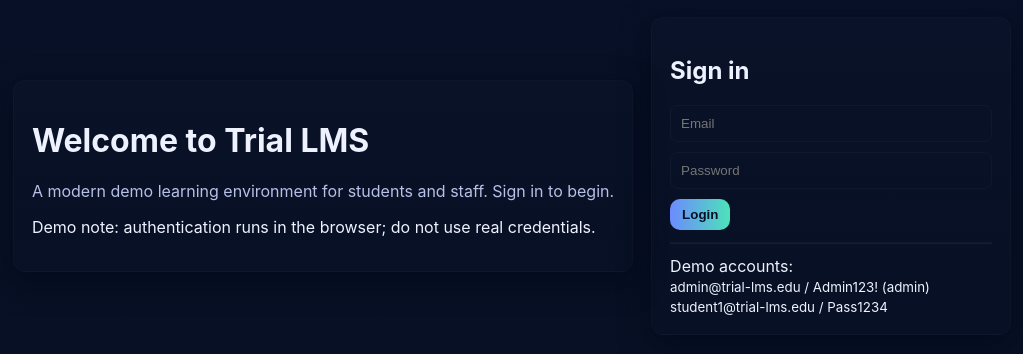
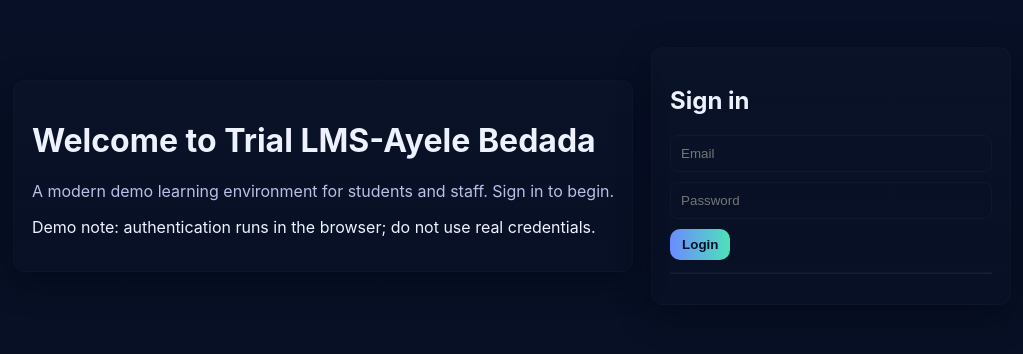
Before and after one commit to AyeleBedada/trial-LMS, a plain HTML site: page index.html in a window 1280 px wide. Shown: the part 144-498 px from the top of the page, without its empty margins (128-1151 px from the left). Drawn offline with Linux system fonts and the light colour scheme.

Commit message:
minor changes

```diff
--- a/index.html
+++ b/index.html
@@ -5,7 +5,7 @@
   <div class="welcome">
     <div class="container login-card">
       <div class="card welcome-hero">
-        <h1>Welcome to Trial LMS</h1>
+        <h1>Welcome to Trial LMS-Ayele Bedada</h1>
         <p class="lead">A modern demo learning environment for students and staff. Sign in to begin.</p>
         <p class="muted">Demo note: authentication runs in the browser; do not use real credentials.</p>
       </div>
@@ -18,7 +18,7 @@
           <div id="loginError" class="error" role="alert" aria-live="polite"></div>
         </form>
         <hr style="opacity:.06;margin:12px 0">
-        <div class="muted">Demo accounts:<br><small>admin@trial-lms.edu / Admin123! (admin)</small><br><small>student1@trial-lms.edu / Pass1234</small></div>
+     <div> </div>
       </div>
     </div>
   </div>
```
